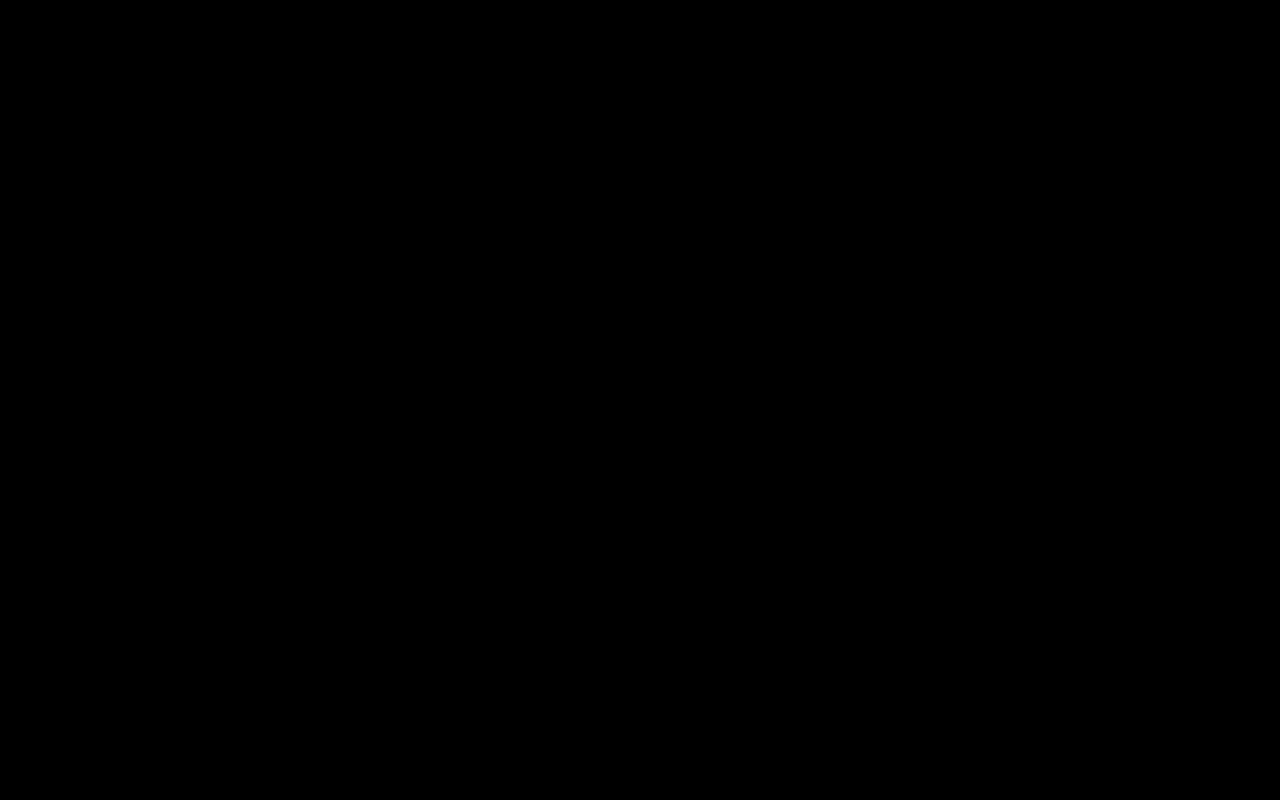
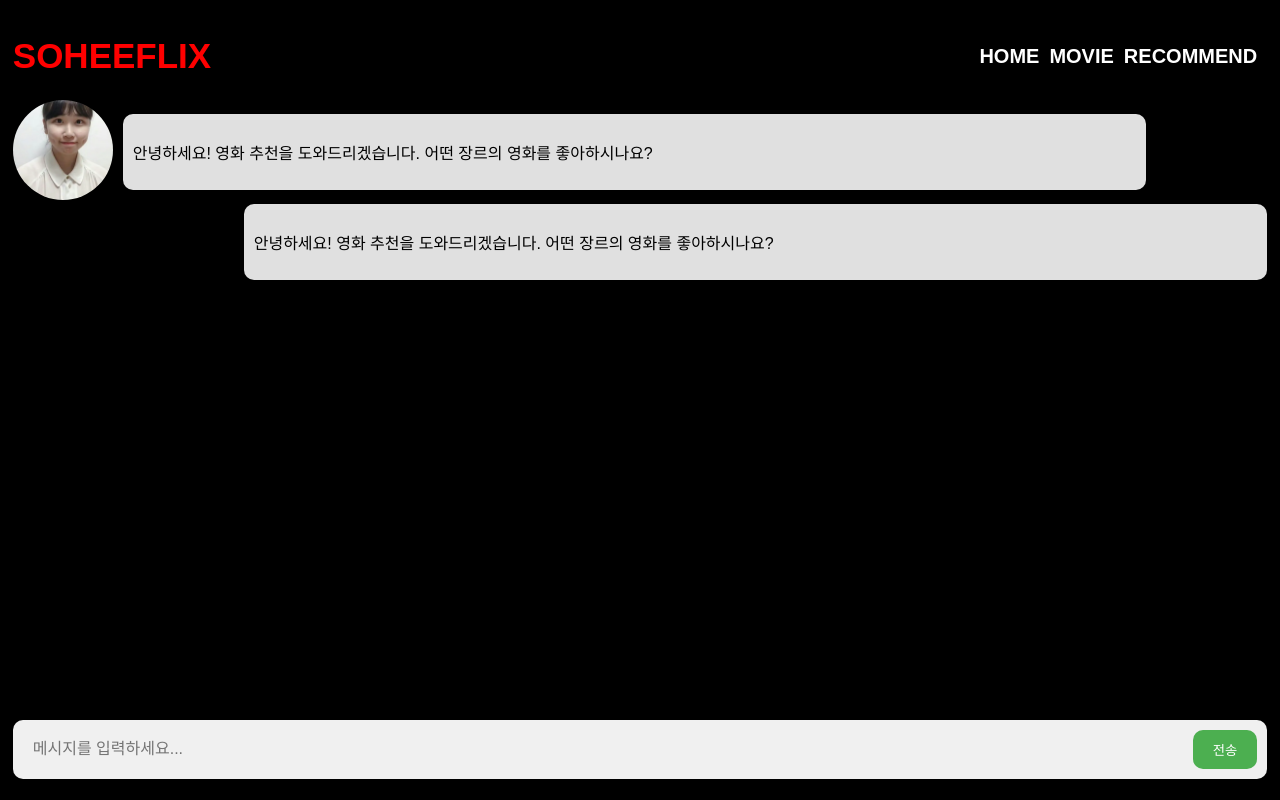
Before and after one commit to soheejjang0912/soheeflix, a React (Create React App) app: page /recommend in a window 1280 px wide. Before the commit this address had no page. Built offline with nearby package versions, Linux system fonts and the light colour scheme.

Commit message:
add recommend page

```diff
--- a/src/App.js
+++ b/src/App.js
@@ -6,6 +6,7 @@ import {
 import Home from "./routes/Home";
 import List from "./routes/List";
 import Detail from "./routes/Detail";
+import Recommend from "./routes/Recommend";
 import "./css/App.module.css";
 
 function App() {
@@ -15,6 +16,7 @@ function App() {
         <Route path="/" element={<Home />}/>
         <Route path="/movie" element={<List />}/>
         <Route path="/movie/:id" element={<Detail />}/>
+        <Route path="/recommend" element={<Recommend />}/>
       </Routes>
     </Router>
   );
--- a/src/components/Header.js
+++ b/src/components/Header.js
@@ -14,8 +14,8 @@ function Header() {
                     <Link to={`/movie`}>
                     <li>MOVIE</li>
                     </Link>
-                    <Link to={`/`}>
-                        <li>RECOMMAND</li>
+                    <Link to={`/recommend`}>
+                        <li>RECOMMEND</li>
                     </Link>
                 </ul>
             </nav>
--- /dev/null
+++ b/src/components/RecommendChat.js
@@ -0,0 +1,11 @@
+
+function RecommendChat({id, coverImage, title, index}){
+    return (
+        <div>
+
+        </div>
+    );
+}
+
+
+export default RecommendChat;
--- a/src/css/App.module.css
+++ b/src/css/App.module.css
@@ -1,4 +1,5 @@
 body{
     background-color: black;
     font-family: Arial, Helvetica, sans-serif;
+    margin: 1%;
 }
--- /dev/null
+++ b/src/css/Recommend.module.css
@@ -0,0 +1,76 @@
+.input__container {
+    display: flex;
+    align-items: center;
+    background-color: #f0f0f0; /* 배경색 */
+    border-radius: 10px; /* 모서리 반경 */
+    padding: 10px; /* 내부 여백 */
+    margin-top: 20px; /* 위쪽 여백 */
+}
+
+.input__field {
+    flex: 1; /* 남은 공간을 모두 차지하도록 설정 */
+    border: none; /* 테두리 없음 */
+    background: none; /* 배경 없음 */
+    outline: none; /* 포커스 표시 제거 */
+    padding: 10px; /* 내부 여백 */
+    font-size: 16px; /* 글꼴 크기 */
+}
+
+.input__button {
+    background-color: #4CAF50; /* 버튼 배경색 */
+    color: white; /* 버튼 텍스트 색상 */
+    border: none; /* 테두리 없음 */
+    border-radius: 10px; /* 모서리 반경 */
+    padding: 10px 20px; /* 내부 여백 */
+    margin-left: 10px; /* 왼쪽 여백 */
+    cursor: pointer; /* 포인터 커서 설정 */
+}
+
+
+.chat{
+    width: 100%;
+    height: 75vh; /* 뷰포트의 높이와 동일하게 설정 */
+}
+
+
+.message__container {
+    display: flex;
+    align-items: center;
+}
+
+.sohee {
+    width: 80%; /* 왼쪽에서 80%만 나오도록 설정 */
+    background-color: #e0e0e0; /* 배경색 */
+    border-radius: 10px; /* 모서리 반경 */
+    padding: 10px; /* 내부 여백 */
+    position: relative; /* 가상 요소를 포함할 수 있도록 상대 위치 지정 */
+}
+
+.message {
+    width: 80%; /* 왼쪽에서 80%만 나오도록 설정 */
+    background-color: #e0e0e0; /* 배경색 */
+    border-radius: 10px; /* 모서리 반경 */
+    padding: 10px; /* 내부 여백 */
+    position: relative; /* 가상 요소를 포함할 수 있도록 상대 위치 지정 */
+    margin-left: auto; /* 오른쪽 여백을 자동으로 채우도록 설정 */
+}
+
+.image__container {
+    margin-right: 10px; /* 이미지와 말풍선 사이 여백 조정 */
+}
+
+.image__container .size {
+    width: 100%;
+    height: auto; /* 높이 자동으로 조정 */
+
+
+    width: 100px; /* 이미지 너비 설정 */
+    height: 100px; /* 이미지 높이 설정 */
+    border-radius: 50%; /* 둥근 모서리 설정 */
+    overflow: hidden; /* 이미지 영역을 벗어난 부분은 숨김 */
+}
+
+
+.chat__message {
+    height: 100%;
+}
--- a/src/routes/Home.js
+++ b/src/routes/Home.js
@@ -17,7 +17,6 @@ function Home(){
     useEffect(()=> {
         getMovies();
     }, []);
-    console.log(movies);
     return (
         <div className={styles.home__container}>
             <div className={styles.insert__container}>
--- /dev/null
+++ b/src/routes/Recommend.js
@@ -0,0 +1,40 @@
+import Header from "../components/Header";
+import RecommendChat from "../components/RecommendChat";
+import styles from "../css/Recommend.module.css";
+import sohee from "../img/sohee.jpg";
+
+function Recommend(){
+
+    return (
+        <div>
+            <Header />
+            <div className={styles.chat}>
+                <div className={styles.chat__message}>
+                    <div className={styles.message__container}>
+                        <div className={styles.image__container}>
+                            <img className={styles.size} src={sohee} alt="이미지" />
+                        </div>
+                        <div className={styles.sohee}>
+                            <p>안녕하세요! 영화 추천을 도와드리겠습니다. 어떤 장르의 영화를 좋아하시나요?</p>
+                        </div>
+                    </div>
+
+                    <div className={styles.message__container}>
+                        <div className={styles.message}>
+                            <p>안녕하세요! 영화 추천을 도와드리겠습니다. 어떤 장르의 영화를 좋아하시나요?</p>
+                        </div>
+                    </div>
+                </div>
+                <div className={styles.chat__send}>
+                    <div className={styles.input__container}>
+                        <input type="text" className={styles.input__field} placeholder="메시지를 입력하세요..." />
+                        <button className={styles.input__button}>전송</button>
+                    </div>
+
+                </div>
+            </div>
+        </div>
+    );
+}
+
+export default Recommend;
```
Also changed, not shown: src/img/sohee.jpg (added).
